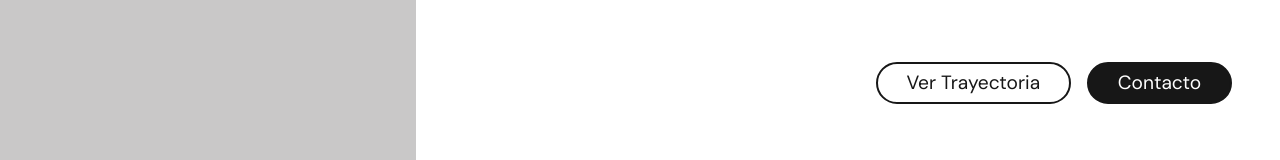
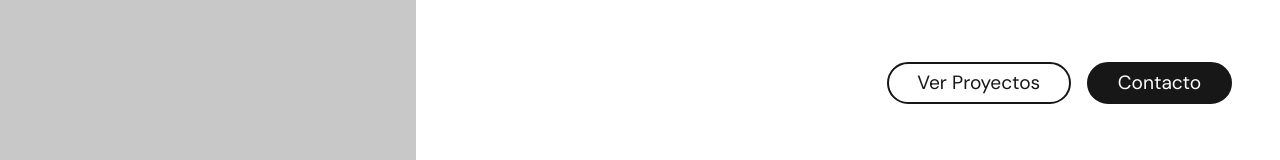
Before and after one commit to evagandiabelda/portafolio, a Next.js app: page /trayectoria in a window 1280 px wide. Shown: the part 1109-1269 px from the top of the page. Built offline with nearby package versions, Linux system fonts and the light colour scheme.

Commit message:
Es corregix la ruta del botó secundari a la secció 'Trayectoria'.

```diff
--- a/app/trayectoria/page.tsx
+++ b/app/trayectoria/page.tsx
@@ -81,8 +81,8 @@ export default function Trayectoria() {
 
                 <div className="w-full flex justify-end items-center gap-[1rem] pt-[1rem]">
                     <Boton
-                        texto="Ver Trayectoria"
-                        enlace="/trayectoria"
+                        texto="Ver Proyectos"
+                        enlace="/proyectos"
                         tamano="grande"
                         jerarquia="secundario"
                     />
```
